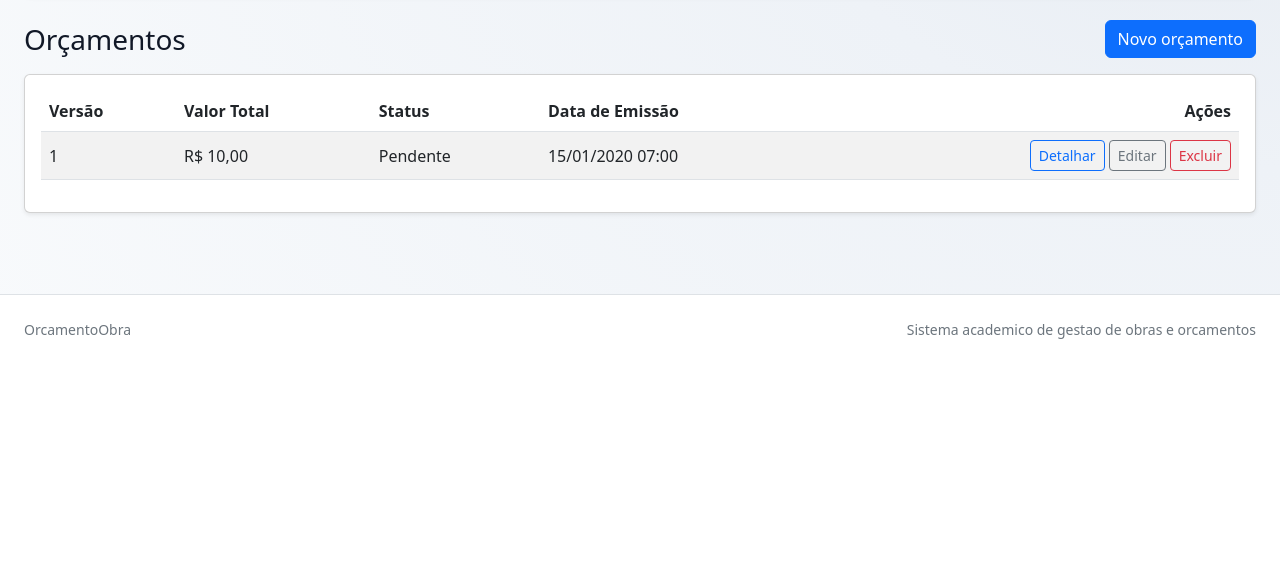
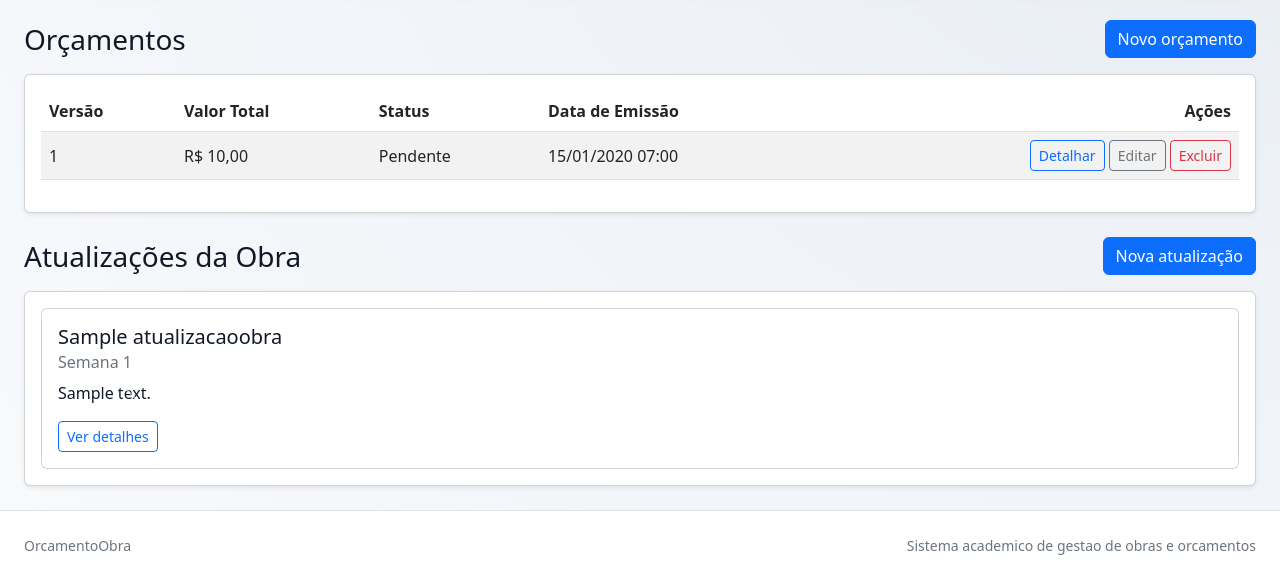
Before and after one commit to Luqui05/OrcamentoObra, a Django app: page /obras/1/ in a window 1280 px wide. Shown: the part 436-1016 px from the top of the page. Before the commit the page ends 775 px from the top, so only its background shows below. Run offline with Django 5.2, Linux system fonts and the light colour scheme; tables that the repository leaves empty hold one stand-in row (values such as "Sample post").

Commit message:
feat: CRUD de AtualizacaoObra

```diff
--- a/core/templates/core/obra/detail.html
+++ b/core/templates/core/obra/detail.html
@@ -73,4 +73,42 @@
         {% endif %}
     </div>
 </div>
+
+<div class="d-flex justify-content-between align-items-center mt-4 mb-3">
+    <h3 class="mb-0">Atualizações da Obra</h3>
+    <a href="{% url 'atualizacao_create' obra.pk %}" class="btn btn-primary">Nova atualização</a>
+</div>
+
+<div class="card shadow-sm">
+    <div class="card-body">
+        {% if atualizacoes %}
+            <div id="carouselAtualizacoes" class="carousel slide" data-bs-ride="carousel">
+                <div class="carousel-inner">
+                    {% for atualizacao in atualizacoes %}
+                        <div class="carousel-item {% if forloop.first %}active{% endif %}">
+                            <div class="card">
+                                <div class="card-body">
+                                    <h5 class="card-title">{{ atualizacao.titulo }}</h5>
+                                    <h6 class="card-subtitle mb-2 text-muted">Semana {{ atualizacao.semana_referencia }}</h6>
+                                    <p class="card-text">{{ atualizacao.descricao|truncatewords:30 }}</p>
+                                    <a href="{% url 'atualizacao_detail' atualizacao.pk %}" class="btn btn-sm btn-outline-primary">Ver detalhes</a>
+                                </div>
+                            </div>
+                        </div>
+                    {% endfor %}
+                </div>
+                <button class="carousel-control-prev" type="button" data-bs-target="#carouselAtualizacoes" data-bs-slide="prev">
+                    <span class="carousel-control-prev-icon" aria-hidden="true"></span>
+                    <span class="visually-hidden">Previous</span>
+                </button>
+                <button class="carousel-control-next" type="button" data-bs-target="#carouselAtualizacoes" data-bs-slide="next">
+                    <span class="carousel-control-next-icon" aria-hidden="true"></span>
+                    <span class="visually-hidden">Next</span>
+                </button>
+            </div>
+        {% else %}
+            <p class="mb-0">Nenhuma atualização cadastrada para esta obra.</p>
+        {% endif %}
+    </div>
+</div>
 {% endblock %}
--- a/core/urls.py
+++ b/core/urls.py
@@ -17,19 +17,26 @@ from .views import (
     OrcamentoCreateView,
     OrcamentoUpdateView,
     OrcamentoDeleteView,
+    AtualizacaoObraListView,
+    AtualizacaoObraCreateView,
+    AtualizacaoObraDetailView,
+    AtualizacaoObraUpdateView,
+    AtualizacaoObraDeleteView,
 )
 
 urlpatterns = [
     path("", HomeTemplateView.as_view(), name="index"),
     path("sobre/", SobreTemplateView.as_view(), name="sobre"),
-
     # Clientes
     path("clientes/", ClienteListView.as_view(), name="cliente_list"),
     path("clientes/novo/", ClienteCreateView.as_view(), name="cliente_create"),
     path("clientes/<int:pk>/", ClienteDetailView.as_view(), name="cliente_detail"),
-    path("clientes/<int:pk>/editar/", ClienteUpdateView.as_view(), name="cliente_update"),
-    path("clientes/<int:pk>/excluir/", ClienteDeleteView.as_view(), name="cliente_delete"),
-
+    path(
+        "clientes/<int:pk>/editar/", ClienteUpdateView.as_view(), name="cliente_update"
+    ),
+    path(
+        "clientes/<int:pk>/excluir/", ClienteDeleteView.as_view(), name="cliente_delete"
+    ),
     # Obras
     path("obras/", ObraListView.as_view(), name="obra_list"),
     path("obras/nova/", ObraCreateView.as_view(), name="obra_create"),
@@ -38,8 +45,49 @@ urlpatterns = [
     path("obras/<int:pk>/excluir/", ObraDeleteView.as_view(), name="obra_delete"),
 
     # Orcamento
-    path("orcamentos/<int:pk>/", OrcamentoDetailView.as_view(), name="orcamento_detail"),
-    path("obras/<int:obra_pk>/orcamentos/novo/", OrcamentoCreateView.as_view(), name="orcamento_create"),
-    path("orcamentos/<int:pk>/editar/", OrcamentoUpdateView.as_view(), name="orcamento_update"),
-    path("orcamentos/<int:pk>/excluir/", OrcamentoDeleteView.as_view(), name="orcamento_delete"),
+    path(
+        "orcamentos/<int:pk>/", OrcamentoDetailView.as_view(), name="orcamento_detail"
+    ),
+    path(
+        "obras/<int:obra_pk>/orcamentos/novo/",
+        OrcamentoCreateView.as_view(),
+        name="orcamento_create",
+    ),
+    path(
+        "orcamentos/<int:pk>/editar/",
+        OrcamentoUpdateView.as_view(),
+        name="orcamento_update",
+    ),
+    path(
+        "orcamentos/<int:pk>/excluir/",
+        OrcamentoDeleteView.as_view(),
+        name="orcamento_delete",
+    ),
+
+    # AtualizacaoObra
+    path(
+        "obra/<int:obra_pk>/atualizacoes/",
+        AtualizacaoObraListView.as_view(),
+        name="atualizacao_list",
+    ),
+    path(
+        "obra/<int:obra_pk>/atualizacao/nova/",
+        AtualizacaoObraCreateView.as_view(),
+        name="atualizacao_create",
+    ),
+    path(
+        "atualizacao/<int:pk>/",
+        AtualizacaoObraDetailView.as_view(),
+        name="atualizacao_detail",
+    ),
+    path(
+        "atualizacao/<int:pk>/editar/",
+        AtualizacaoObraUpdateView.as_view(),
+        name="atualizacao_update",
+    ),
+    path(
+        "atualizacao/<int:pk>/excluir/",
+        AtualizacaoObraDeleteView.as_view(),
+        name="atualizacao_delete",
+    ),
 ]
--- a/core/views.py
+++ b/core/views.py
@@ -8,8 +8,13 @@ from django.views.generic import (
     UpdateView,
 )
 
-from .forms import ClienteForm, ObraForm, OrcamentoForm
-from .models import Cliente, Obra, Orcamento
+from .forms import (
+    AtualizacaoObraForm,
+    ClienteForm,
+    ObraForm,
+    OrcamentoForm,
+)
+from .models import AtualizacaoObra, Cliente, Obra, Orcamento
 
 
 class HomeTemplateView(TemplateView):
@@ -85,8 +90,9 @@ class ObraDetailView(DetailView):
     context_object_name = "obra"
 
     def get_context_data(self, **kwargs):
-        context =  super().get_context_data(**kwargs)
+        context = super().get_context_data(**kwargs)
         context["orcamentos"] = self.object.orcamentos.all()
+        context["atualizacoes"] = self.object.atualizacoes.all()
         return context
 
 
@@ -126,10 +132,12 @@ class ObraDeleteView(DeleteView):
         "cancel_url_name": "obra_list",
     }
 
+
 class OrcamentoDetailView(DetailView):
     model = Orcamento
     template_name = "core/orcamento/detail.html"
     context_object_name = "orcamento"
+
 
 class OrcamentoCreateView(CreateView):
     model = Orcamento
@@ -142,18 +150,21 @@ class OrcamentoCreateView(CreateView):
     def get_initial(self):
         initial = super().get_initial()
         obra_pk = self.kwargs.get("obra_pk")
-        initial["obra"] = Obra.objects.get(pk=obra_pk)
+        if obra_pk:
+            initial["obra"] = Obra.objects.get(pk=obra_pk)
         return initial
 
     def form_valid(self, form):
         obra_pk = self.kwargs.get("obra_pk")
-        form.instance.obra = Obra.objects.get(pk=obra_pk)
+        if obra_pk:
+            form.instance.obra = Obra.objects.get(pk=obra_pk)
         return super().form_valid(form)
 
     extra_context = {
         "titulo": "Cadastrar orçamento",
         "botao": "Salvar",
     }
+
 
 class OrcamentoUpdateView(UpdateView):
     model = Orcamento
@@ -167,6 +178,7 @@ class OrcamentoUpdateView(UpdateView):
         "titulo": "Editar orçamento",
         "botao": "Atualizar",
     }
+
 
 class OrcamentoDeleteView(DeleteView):
     model = Orcamento
@@ -182,3 +194,93 @@ class OrcamentoDeleteView(DeleteView):
             "obra_detail", kwargs={"pk": self.object.obra.pk}
         )
         return context
+
+
+class AtualizacaoObraListView(ListView):
+    model = AtualizacaoObra
+    template_name = "core/atualizacao/list.html"
+    context_object_name = "atualizacoes"
+
+    def get_queryset(self):
+        obra_pk = self.kwargs.get("obra_pk")
+        return AtualizacaoObra.objects.filter(obra__pk=obra_pk)
+
+    def get_context_data(self, **kwargs):
+        context = super().get_context_data(**kwargs)
+        obra_pk = self.kwargs.get("obra_pk")
+        context["obra"] = Obra.objects.get(pk=obra_pk)
+        return context
+
+
+class AtualizacaoObraDetailView(DetailView):
+    model = AtualizacaoObra
+    template_name = "core/atualizacao/detail.html"
+    context_object_name = "atualizacao"
+
+
+class AtualizacaoObraCreateView(CreateView):
+    model = AtualizacaoObra
+    form_class = AtualizacaoObraForm
+    template_name = "core/form.html"
+
+    def get_success_url(self):
+        return reverse_lazy("obra_detail", kwargs={"pk": self.object.obra.pk})
+
+    def form_valid(self, form):
+        obra_pk = self.kwargs.get("obra_pk")
+        form.instance.obra = Obra.objects.get(pk=obra_pk)
+        return super().form_valid(form)
+
+    def get_context_data(self, **kwargs):
+        context = super().get_context_data(**kwargs)
+        obra_pk = self.kwargs.get("obra_pk")
+        context.update(
+            {
+                "titulo": "Adicionar atualização da obra",
+                "botao": "Salvar",
+                "cancel_url": reverse_lazy("obra_detail", kwargs={"pk": obra_pk}),
+            }
+        )
+        return context
+
+
+class AtualizacaoObraUpdateView(UpdateView):
+    model = AtualizacaoObra
+    form_class = AtualizacaoObraForm
+    template_name = "core/form.html"
+
+    def get_success_url(self):
+        return reverse_lazy("obra_detail", kwargs={"pk": self.object.obra.pk})
+
+    def get_context_data(self, **kwargs):
+        context = super().get_context_data(**kwargs)
+        context.update(
+            {
+                "titulo": "Editar atualização da obra",
+                "botao": "Atualizar",
+                "cancel_url": reverse_lazy(
+                    "obra_detail", kwargs={"pk": self.object.obra.pk}
+                ),
+            }
+        )
+        return context
+
+
+class AtualizacaoObraDeleteView(DeleteView):
+    model = AtualizacaoObra
+    template_name = "core/confirm_delete.html"
+
+    def get_success_url(self):
+        return reverse_lazy("obra_detail", kwargs={"pk": self.object.obra.pk})
+
+    def get_context_data(self, **kwargs):
+        context = super().get_context_data(**kwargs)
+        context.update(
+            {
+                "titulo": "Excluir atualização da obra",
+                "cancel_url": reverse_lazy(
+                    "obra_detail", kwargs={"pk": self.object.obra.pk}
+                ),
+            }
+        )
+        return context
```
Also changed, not shown: core/forms.py (+22 -2 lines), core/templates/core/atualizacao/detail.html (added, +27 -0 lines), core/templates/core/atualizacao/list.html (added, +48 -0 lines).
